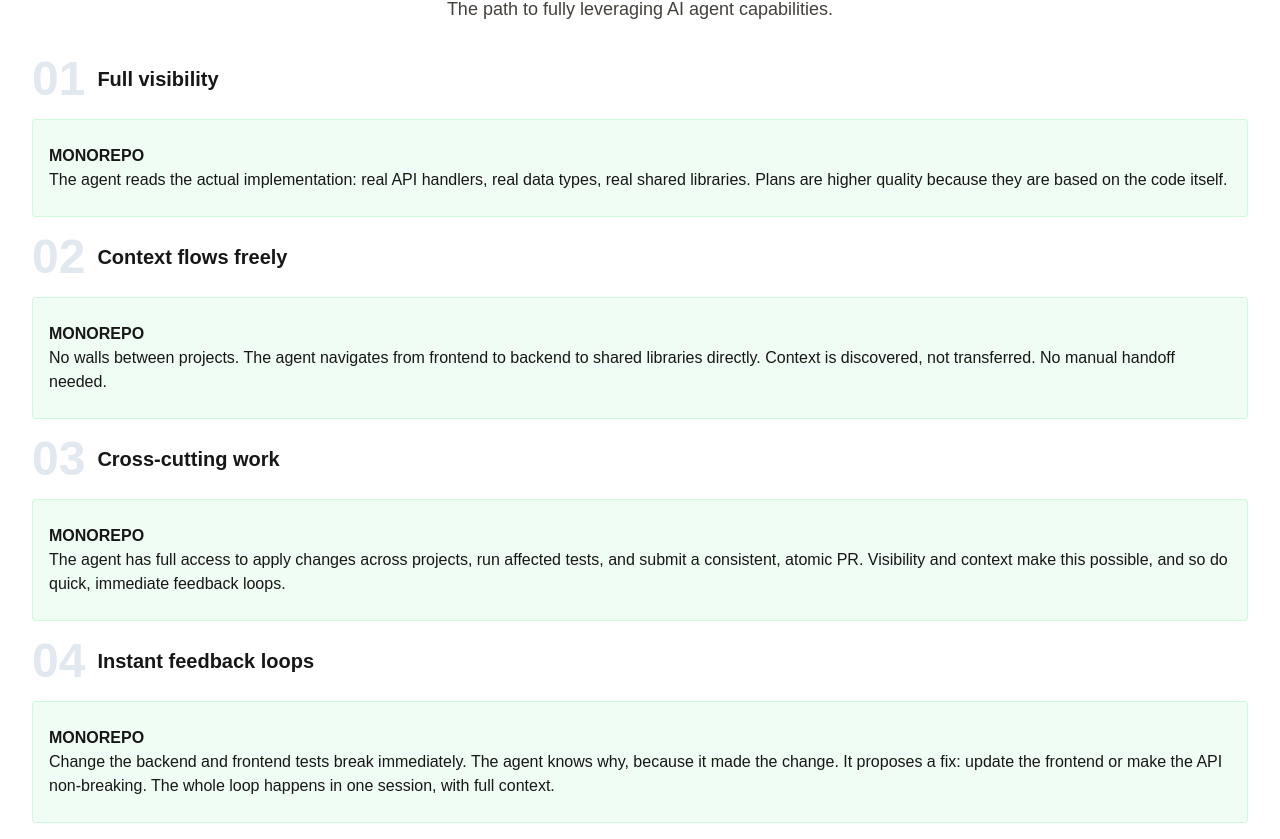
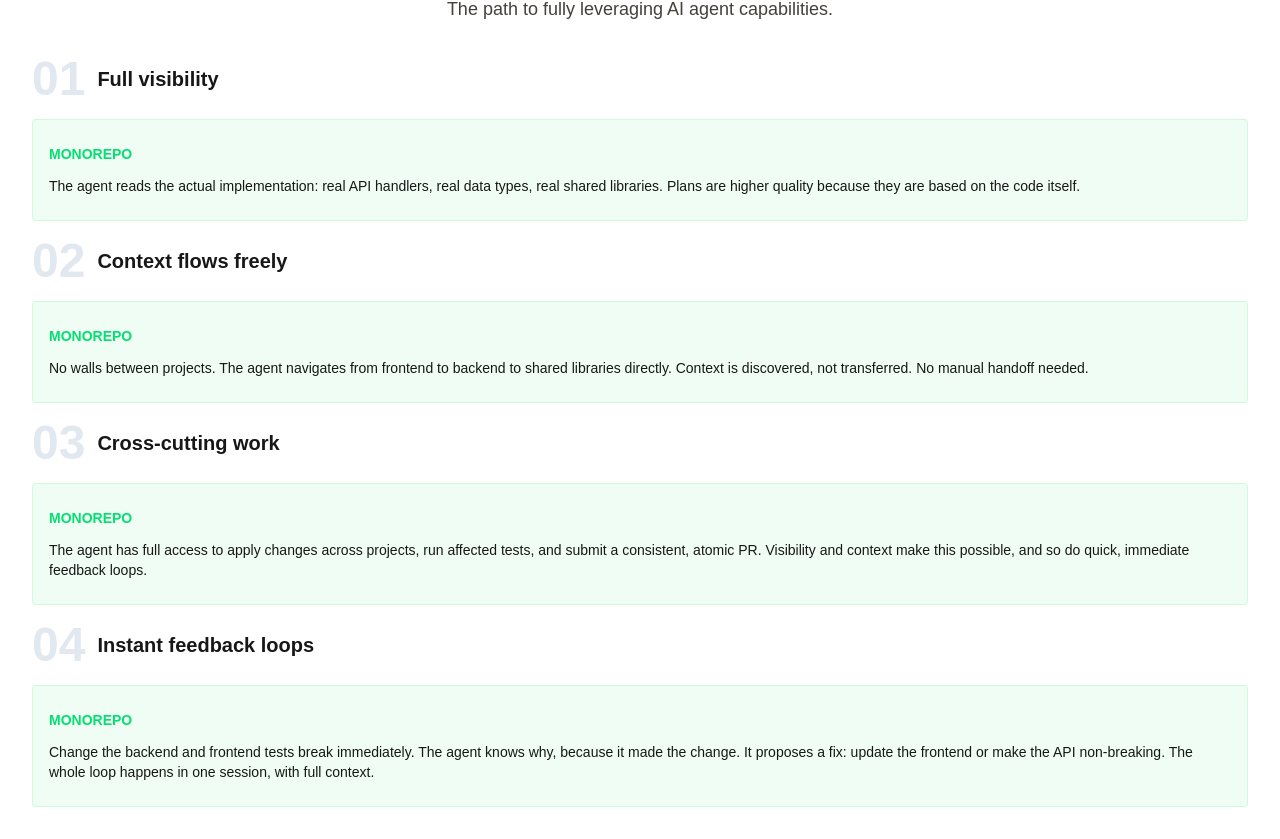
Before and after one commit to seesmof/Monorepo-Explained-Clone, a Next.js app in the folder src/: page / in a window 1280 px wide. Shown: the part 5915-6754 px from the top of the page. Built offline with nearby package versions, Linux system fonts and the light colour scheme.

Commit message:
fix: add the cards animation, change the coloring and syzing

```diff
--- a/src/components/sections/Polyrepo.tsx
+++ b/src/components/sections/Polyrepo.tsx
@@ -104,12 +104,17 @@ const Point = ({ id, title, monoDescription, polyDescription }: PointProps) => {
         <h4 className="font-semibold text-xl">{title}</h4>
       </div>
       <div
-        className={`border rounded px-4 py-6 my-4 ${monorepo ? "bg-green-50 border-green-200/60" : "bg-slate-50 border-slate-300"}`}
+        className={`border rounded px-4 py-6 my-4 cursor-pointer hover:shadow-xl hover:-translate-y-1 transition-all ${monorepo ? "bg-green-50 border-green-200/60" : "bg-slate-50 border-slate-300"}`}
+        onClick={() => setMonorepo((monorepo) => !monorepo)}
       >
-        <h4 className="uppercase font-bold">
+        <h4
+          className={`uppercase text-sm font-bold ${monorepo ? "text-green-400" : "text-slate-400"}`}
+        >
           {monorepo ? "monorepo" : "polyrepo"}
         </h4>
-        <p>{monorepo ? monoDescription : polyDescription}</p>
+        <p className="mt-3 text-sm">
+          {monorepo ? monoDescription : polyDescription}
+        </p>
       </div>
     </div>
   );
@@ -154,7 +159,7 @@ export default function PolyrepoSection() {
   return (
     <div className="px-4 mt-24">
       <header>
-        <h2 className="font-extrabold text-4xl text-center">
+        <h2 id="poly" className="font-extrabold text-4xl text-center">
           <em>#</em> The Polyrepo Tax
         </h2>
         <p className="text-lg text-center mt-2 text-stone-700">
```
